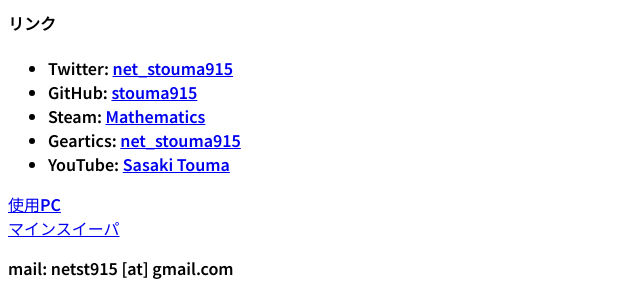
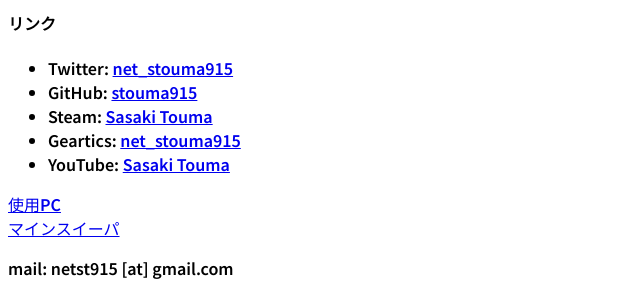
Before and after one commit to t-sasaki915/t-sasaki-net, a Jekyll site: the page built from docs/index.md, in a window 1280 px wide. Shown: the part 650-950 px from the top of the page, without its empty margins (0-640 px from the left). Built offline with Jekyll 4.4.1, drawn with Linux system fonts in a browser that asks for light colours; Markdown is read by kramdown in place of the engine named in the settings.

Commit message:
Update index.md

```diff
--- a/docs/index.md
+++ b/docs/index.md
@@ -32,7 +32,7 @@
 #### リンク
 * Twitter: [net_stouma915](https://twitter.com/net_stouma915)
 * GitHub: [stouma915](https://github.com/stouma915)
-* Steam: [Mathematics](https://steamcommunity.com/profiles/76561199242758778)
+* Steam: [Sasaki Touma](https://steamcommunity.com/profiles/76561199242758778)
 * Geartics: [net_stouma915](https://www.geartics.com/net_stouma915)
 * YouTube: [Sasaki Touma](https://www.youtube.com/channel/UCJmPPeZmL-OC03-zSb2Dcwg)
 
```
